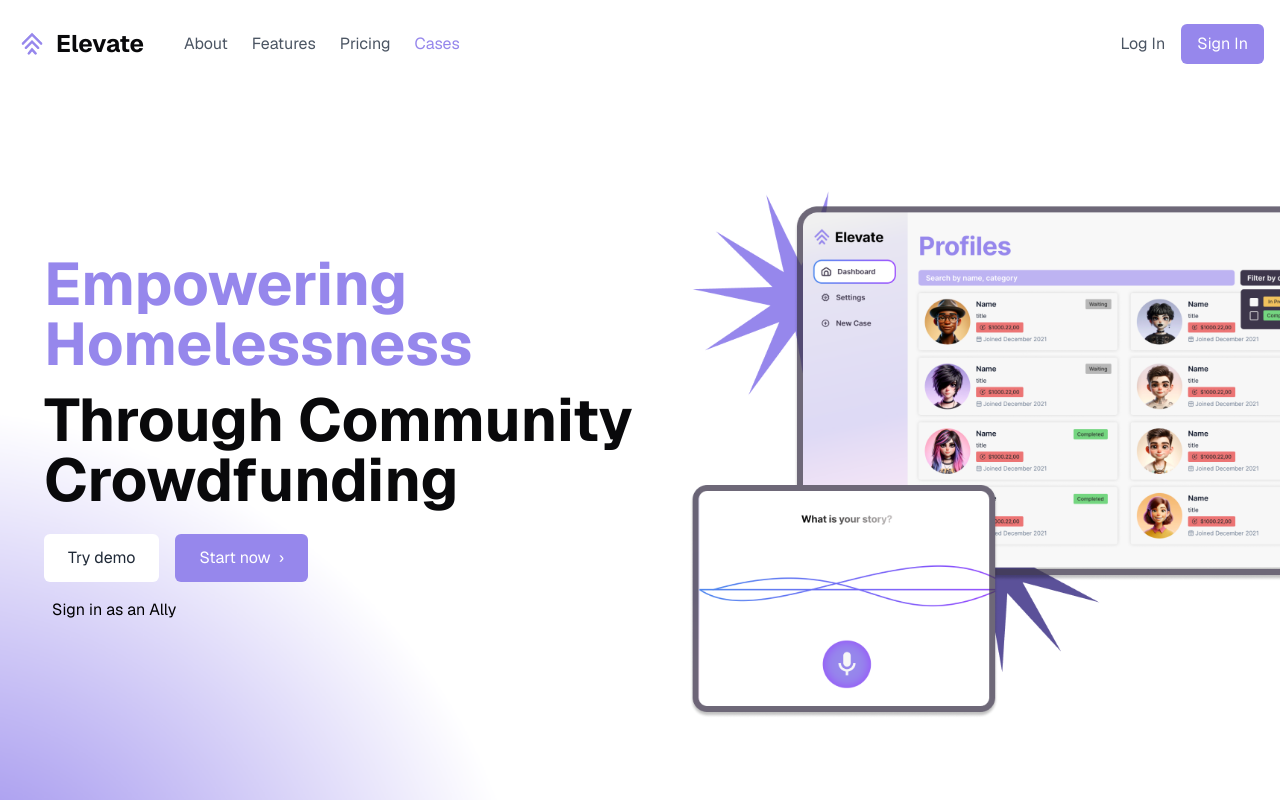
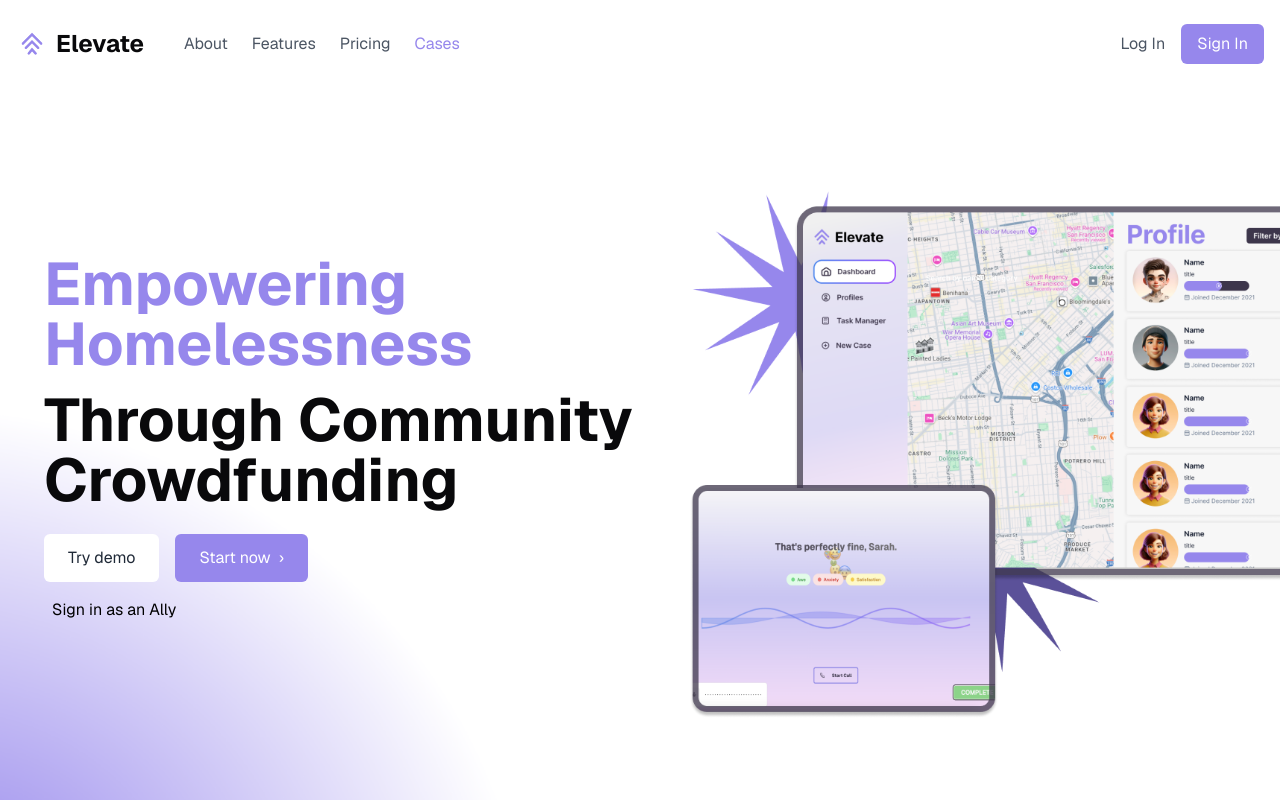
Before and after one commit to coderkai03/Elevate, a Next.js app: page / in a window 1280 px wide. Built offline with nearby package versions, Linux system fonts and the light colour scheme.

Commit message:
updated element

```diff
--- a/app/home/page.tsx
+++ b/app/home/page.tsx
@@ -1,7 +1,7 @@
 import Image from "next/image";
 import Link from "next/link";
 import bg from "@/public/pic/background1.png";
-import element from "@/public/pic/element2.png";
+// import element from "@/public/pic/element2.png";
 import logo from "@/public/pic/logo.png";
 
 export default function Home() {
@@ -75,7 +75,7 @@ export default function Home() {
                 </div>
 
                 <div className="md:w-1/2 flex justify-end items-center h-full mt-[-100px]">
-                    <Image src={element} alt="element2" className="rounded-md object-contain align-right" />
+                    <Image src="/pic/element2.png" alt="element2" className="rounded-md object-contain align-right" />
                 </div>
             </main>
         </div>
--- a/components/Home.tsx
+++ b/components/Home.tsx
@@ -166,7 +166,7 @@ export default function Home() {
 
             <div className="md:w-1/2 flex justify-end items-center h-full mt-[-100px]">
                 <Image
-                    src="/pic/element.png" // Reference the element from the public folder
+                    src="/pic/element2.png" // Reference the element from the public folder
                     alt="element"
                     width={1000} // Adjust the width for the element
                     height={1000} // Adjust the height for the element
```
